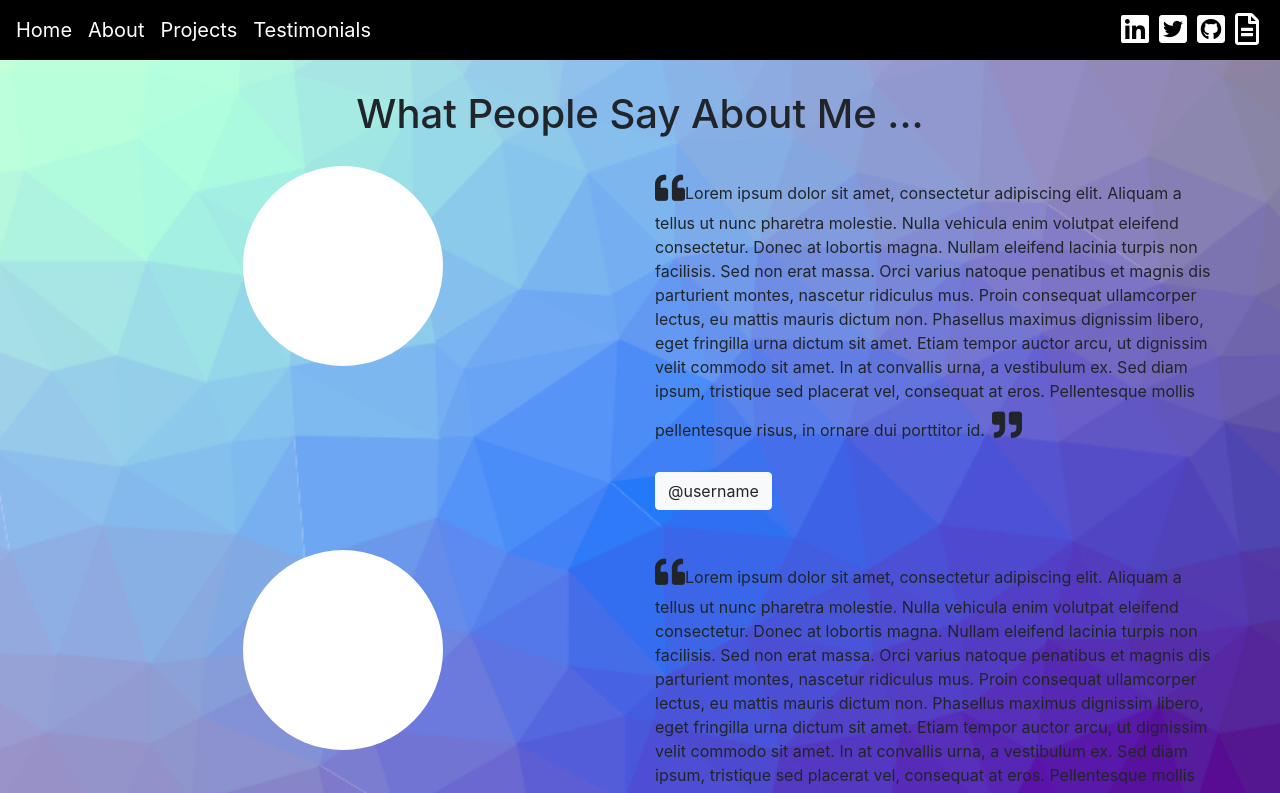
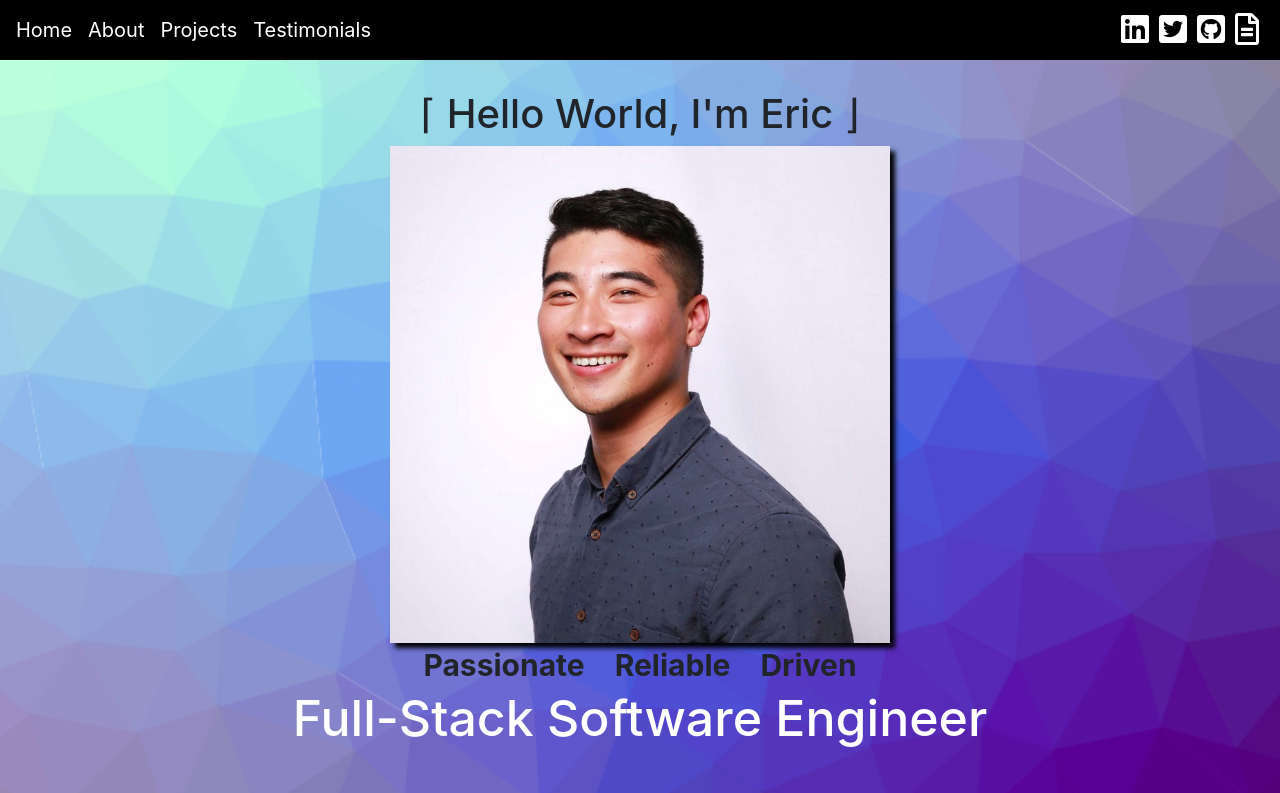
Before and after one commit to enague/website, a React (Create React App) app: page /testimonials in a window 1280 px wide. Shown: the top 793 px of the page. Built offline with nearby package versions, Linux system fonts and the light colour scheme.

Commit message:
bug with landing page on deploy

```diff
--- a/package.json
+++ b/package.json
@@ -2,13 +2,14 @@
   "name": "portfolio",
   "version": "0.1.0",
   "private": true,
-  "homepage": "https://ericnague.com",
+  "homepage": "https://enague.github.io",
   "dependencies": {
     "react": "^16.4.2",
     "react-dom": "^16.4.2",
     "react-router-dom": "^4.3.1",
     "react-scripts": "1.1.4",
     "react-tooltip": "^3.6.1",
+    "serve": "^9.4.2",
     "styled-components": "^3.4.2"
   },
   "scripts": {
@@ -17,7 +18,7 @@
     "test": "react-scripts test --env=jsdom",
     "eject": "react-scripts eject",
     "predeploy": "npm run build",
-    "deploy": "gh-pages -d build"
+    "deploy": "gh-pages -b master -d build"
   },
   "devDependencies": {
     "gh-pages": "^1.2.0"
--- a/src/App.js
+++ b/src/App.js
@@ -89,7 +89,7 @@ const App = () => (
         </NavBar>
 
 
-      <Route exact path="/" component={Home} />
+      <Route path="/" component={Home} />
       <Route path="/about" component={About} />
       <Route path="/projects" component={Projects} />
       <Route path="/testimonials" component={Testimonials} />
```
Also changed, not shown: 1 other file (tests, documents, lock files or other folders).
